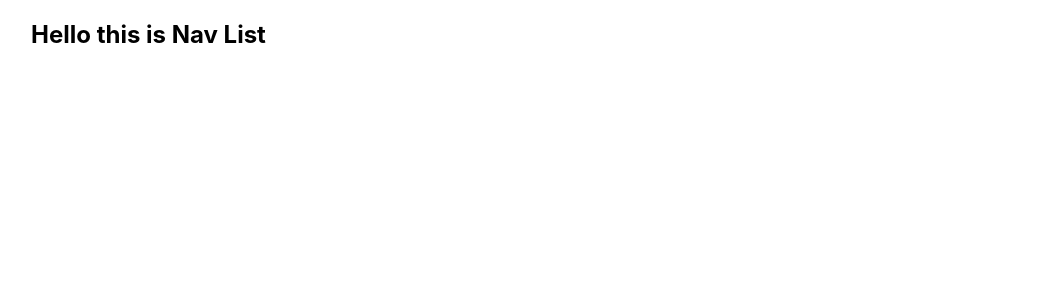
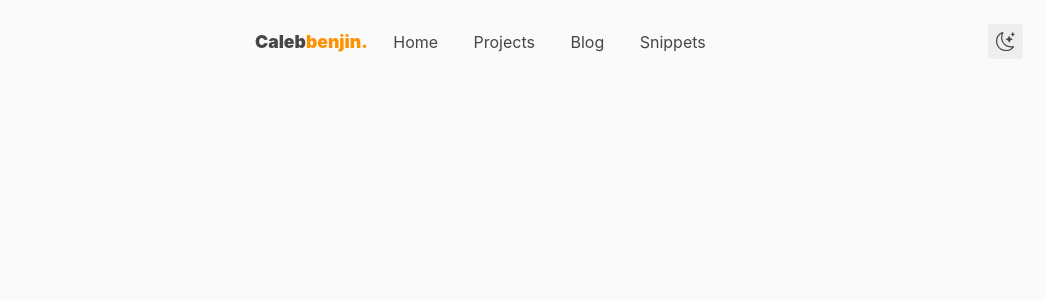
Before and after one commit to calebbenjin/calebbenjin-io, a Next.js app: page / in a window 1280 px wide. Shown: the top 300 px of the page, without its empty margins (1-1047 px from the left). Built offline with nearby package versions, Linux system fonts and the light colour scheme.

Commit message:
Navbar done

```diff
--- a/components/Navbar.tsx
+++ b/components/Navbar.tsx
@@ -1,14 +1,206 @@
+import { useState } from 'react'
+import Link from 'next/link'
+import styled from 'styled-components'
+import { BsMoonStars } from 'react-icons/bs'
 
 type NavProps = {
   name: string,
 }
 
 const Navbar = (props: NavProps) => {
+  const [mobileToggle, setMobileToggle] = useState(false)
+
+  const handleMobileToggle = () => {
+    setMobileToggle(!mobileToggle)
+    console.log('Mobile Toggle')
+  }
+
   return (
-    <div>
-      <h2>Hello this is {props.name}</h2>
-    </div>
+    <NavBar>
+      <div className="mobileToggle" onClick={handleMobileToggle}>
+        <div className="link"></div>
+        <div className="link"></div>
+        <div className="link"></div>
+      </div>
+      <div className={`${mobileToggle ? "showMobileNav" : "mobileNav"}`}>
+          <Link href="/">
+            <a className="navLink">Home</a>
+          </Link>
+          <Link href="/">
+            <a className="navLink">Projects</a>
+          </Link>
+          <Link href="/">
+            <a className="navLink">Blog</a>
+          </Link>
+          <Link href="/">
+            <a className="navLink">Snippets</a>
+          </Link>
+      </div>
+      <Link href="/">
+        <a className="MobileLogo">Caleb<span>benjin.</span></a>
+      </Link>
+      <div className="navContainer">
+        <Link href="/">
+          <a className="navLogo">Caleb<span>benjin.</span></a>
+        </Link>
+        <Link href="/">
+          <a className="navLink">Home</a>
+        </Link>
+        <Link href="/">
+          <a className="navLink">Projects</a>
+        </Link>
+        <Link href="/">
+          <a className="navLink">Blog</a>
+        </Link>
+        <Link href="/">
+          <a className="navLink">Snippets</a>
+        </Link>
+      </div>
+      <div className="darkMoodIcon">
+        <BsMoonStars />
+      </div>
+    </NavBar>
   )
 }
 
+const NavBar: any = styled.nav`
+  display: flex;
+  justify-content: space-between;
+  align-items: center;
+  padding: 1.5rem 0;
+  position: relative;
+
+  .MobileLogo {
+    display: none;
+  }
+
+  .mobileToggle {
+    display: none;
+  }
+
+  .mobileNav {
+    display: none;
+  }
+
+  .navContainer {
+    width: 60%;
+    display: flex;
+    justify-content: space-between;
+    flex-direction: row;
+    align-items: center;
+    .navLink {
+      text-transform: capitalize;
+      transition: all 0.3s ease-in;
+      padding: 3px 10px;
+      border-radius: 4px;
+      &:hover {
+        background: #333;
+        color: #eee;
+      }
+    }
+
+    .navLogo {
+      font-weight: 900;
+      font-size: 1.1rem;
+      span {
+        color: #ff9100;
+      }
+    }
+  }
+
+  .darkMoodIcon {
+    background: #eee;
+    width: 35px;
+    height: 35px;
+    display: flex;
+    justify-content: center;
+    align-items: center;
+    border-radius: 4px;
+    font-size: 1.2rem;
+    transition: all 0.3s ease-in;
+    &:hover {
+      background: #333;
+      color: #eee;
+    }
+  }
+
+  @media(max-width: 768px) {
+
+    .navContainer {
+      display: none;
+    }
+
+    .mobileToggle {
+      display: block;
+    .link {
+      width: 25px;
+      height: 2.5px;
+      background: #333;
+      margin-bottom: 4px;
+    }
+  }
+
+    .MobileLogo {
+      display: flex;
+      font-weight: 900;
+      font-size: 0.9rem;
+      span {
+        color: #ff9100;
+      }
+    }
+
+
+    .showMobileNav {
+    transform: translateX(0%);
+    transition: all 0.5s ease-in;
+    opacity: 1;
+    position: fixed;
+    top: 6rem;
+    left: 0;
+    background: #fff;
+    width: 100%;
+    height: 100%;
+    padding: 2rem 0;
+    .navLink {
+      text-transform: capitalize;
+      transition: all 0.3s ease-in;
+      display: block;
+      line-height: 4rem;
+      padding: 10px 2rem;
+      border-bottom: solid 1px #333;
+      &:hover {
+        background: #333;
+        color: #eee;
+      }
+    }
+  }
+
+  .mobileNav {
+    display: block;
+    transform: translateX(-100%);
+    transition: all 0.5s ease-in;
+    opacity: 0.5;
+    position: fixed;
+    top: 6rem;
+    left: 0;
+    background: #fff;
+    width: 100%;
+    height: 100%;
+    padding: 2rem 0;
+    .navLink {
+      text-transform: capitalize;
+      transition: all 0.3s ease-in;
+      display: block;
+      line-height: 4rem;
+      padding: 10px 2rem;
+      border-bottom: solid 1px #333;
+      &:hover {
+        background: #333;
+        color: #eee;
+      }
+    }
+  }
+  }
+`;
+
 export default Navbar
--- a/package.json
+++ b/package.json
@@ -8,13 +8,17 @@
     "lint": "next lint"
   },
   "dependencies": {
+    "@types/styled-components": "^5.1.15",
     "next": "12.0.4",
     "react": "17.0.2",
-    "react-dom": "17.0.2"
+    "react-dom": "17.0.2",
+    "react-icons": "^4.3.1",
+    "styled-components": "^5.3.3"
   },
   "devDependencies": {
     "@types/node": "16.11.7",
     "@types/react": "17.0.35",
+    "babel-plugin-styled-components": "^2.0.1",
     "eslint": "7",
     "eslint-config-next": "12.0.4",
     "typescript": "4.4.4"
--- a/pages/index.tsx
+++ b/pages/index.tsx
@@ -1,14 +1,11 @@
 import type { NextPage } from 'next'
-import Head from 'next/head'
-import Image from 'next/image'
-import styles from '../styles/Home.module.css'
 import Navbar from '../components/Navbar'
 
 const Home: NextPage = () => {
   return (
-    <div className={styles.container}>
+    <main className="container">
       <Navbar name="Nav List" />
-    </div>
+    </main>
   )
 }
 
--- a/styles/globals.css
+++ b/styles/globals.css
@@ -4,6 +4,9 @@ body {
   margin: 0;
   font-family: -apple-system, BlinkMacSystemFont, Segoe UI, Roboto, Oxygen,
     Ubuntu, Cantarell, Fira Sans, Droid Sans, Helvetica Neue, sans-serif;
+  background: #fafafa;
+  color: #464646;
+  font-size: 1rem;
 }
 
 a {
@@ -14,3 +17,15 @@ a {
 * {
   box-sizing: border-box;
 }
+
+.container {
+  width: 60%;
+  margin: 0 auto;
+}
+
+@media(max-width: 768px) {
+  .container {
+    width: 80%;
+    margin: 0 auto;
+  }
+}
--- a/tsconfig.json
+++ b/tsconfig.json
@@ -15,6 +15,6 @@
     "jsx": "preserve",
     "incremental": true
   },
-  "include": ["next-env.d.ts", "**/*.ts", "**/*.tsx"],
+  "include": ["next-env.d.ts", "**/*.ts", "**/*.tsx", "components/Navbar.tsx"],
   "exclude": ["node_modules"]
 }
```
Also changed, not shown: .babelrc (added), 2 other files (tests, documents, lock files or other folders).
